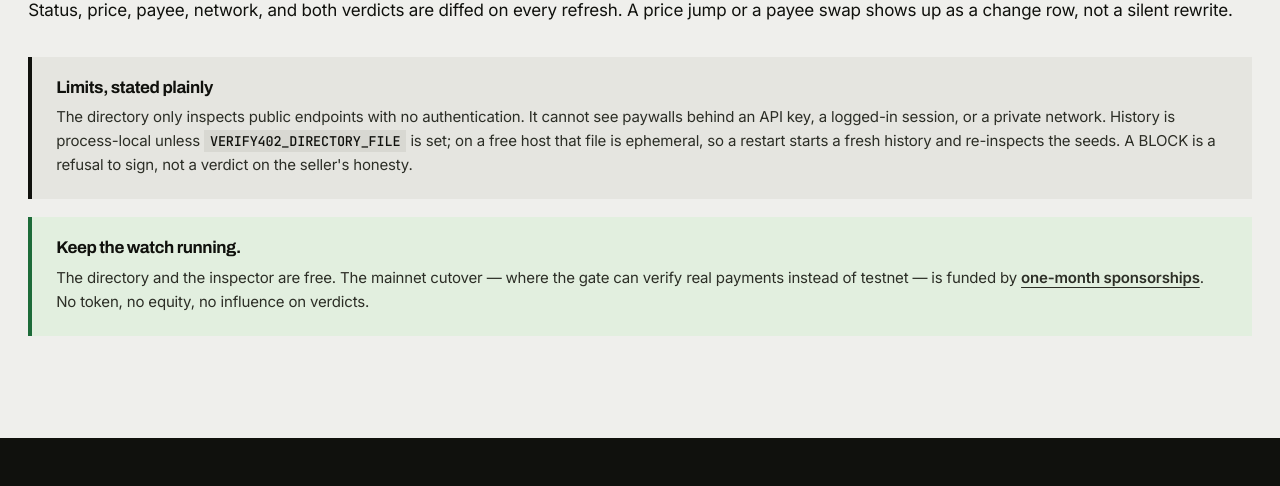
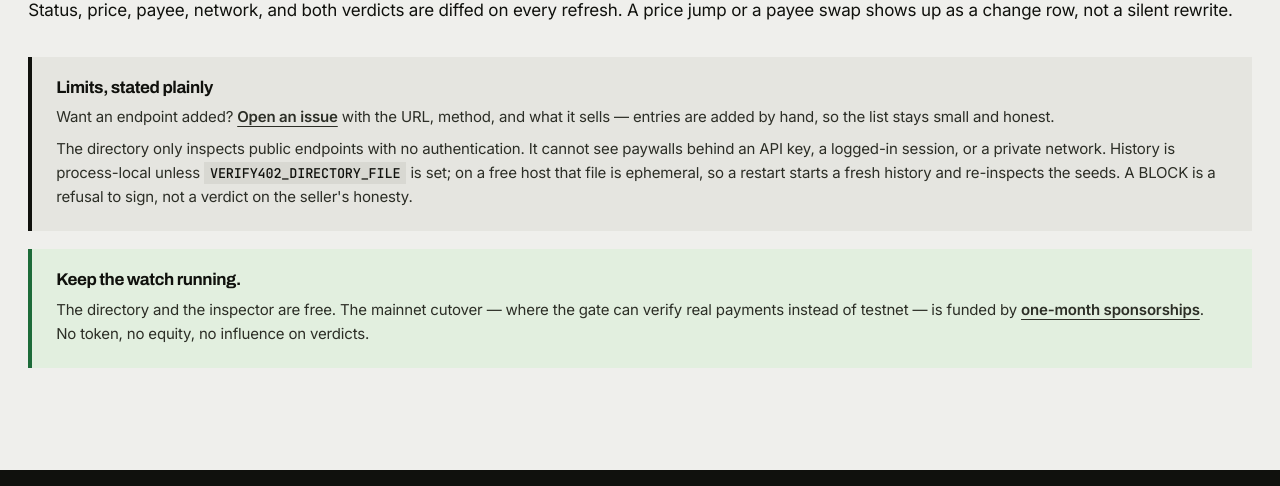
Before and after one commit to a32116150-ctrl/verify402, a website: page src/site/directory.html in a window 1280 px wide. Shown: the part 1869-2355 px from the top of the page. Drawn offline with Linux system fonts and the light colour scheme; no server answers.

Commit message:
Explain how endpoints get added to the directory

```diff
--- a/src/site/directory.html
+++ b/src/site/directory.html
@@ -155,6 +155,7 @@
       </div>
       <div class="callout" style="margin-top:32px">
         <h3>Limits, stated plainly</h3>
+        <p>Want an endpoint added? <a class="textlink" href="https://github.com/a32116150-ctrl/verify402/issues/new" rel="noopener">Open an issue</a> with the URL, method, and what it sells — entries are added by hand, so the list stays small and honest.</p>
         <p>The directory only inspects public endpoints with no authentication. It cannot see paywalls behind an API key, a logged-in session, or a private network. History is process-local unless <code class="inline">VERIFY402_DIRECTORY_FILE</code> is set; on a free host that file is ephemeral, so a restart starts a fresh history and re-inspects the seeds. A BLOCK is a refusal to sign, not a verdict on the seller's honesty.</p>
       </div>
       <div class="callout good" style="margin-top:18px">
```
